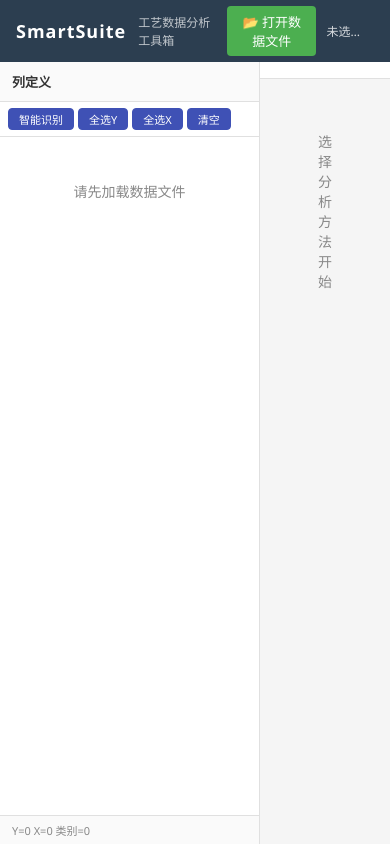
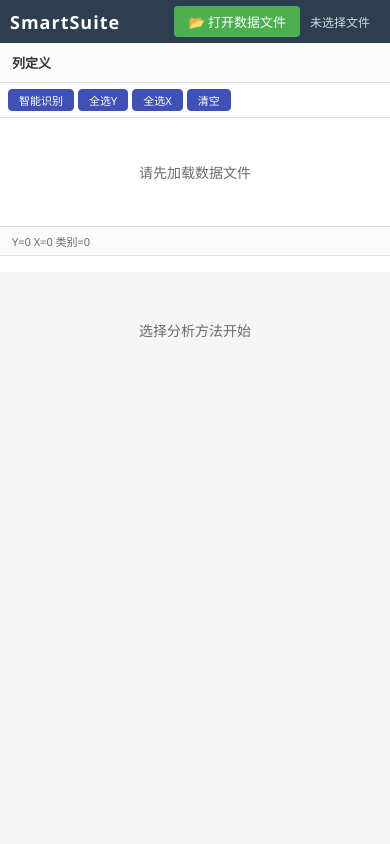
Before and after one commit to zgrwo/EngSmartSuite, a Flask app: page / in a window 390 px wide. Run offline with Flask 3, Linux system fonts and the light colour scheme; some libraries are stand-ins or nearby versions.

Commit message:
fix(web): 修复视觉检查全部布局问题（响应式/标签/对比度/toast 等）
对应 logs/reports/web-ui-visual-check-2026-09-19.md 全部 10 项：
- 高：≤900px 三栏改纵向堆叠、≤600px 头部精简，任务区/结果区可滚动可达
- 中：VIF 阈值任务级标签；参数标签回退 PARAM_META.label（random_state 等）
- 低：弱对比度 #888/#999 → #6b6b6b；favicon.svg；原生 alert → 页内 toast；
  DOE 因子占位符精简；运行按钮 sticky；DOE alpha 仅 CCD 显示

```diff
--- a/src/smartsuite/web/static/app.js
+++ b/src/smartsuite/web/static/app.js
@@ -3,6 +3,17 @@ let columnData = [];
 let selectedY = new Set(), selectedX = new Set(), selectedCat = new Set();
 let csrfToken = '';
 const escHtml = (s) => String(s).replace(/&/g,'&amp;').replace(/</g,'&lt;').replace(/>/g,'&gt;').replace(/"/g,'&quot;').replace(/'/g,'&#39;');
+
+// 页内提示（替代原生 alert；3.2s 自动消失，无 DOM 时回退 alert）
+let _toastTimer = null;
+function showToast(msg) {
+  const el = document.getElementById('toast');
+  if (!el) { alert(msg); return; }
+  el.textContent = msg;
+  el.classList.add('show');
+  clearTimeout(_toastTimer);
+  _toastTimer = setTimeout(() => el.classList.remove('show'), 3200);
+}
 // 审查 2026-09-16 B-5：表格数值展示——固定 toFixed(4) 会把微尺度值（<5e-5）整列显示为
 // 0.0000（抵消引擎 round_for_display）；微尺度改用 4 位有效数字科学计数，常规量级行为不变
 function fmtCellNum(v) {
@@ -52,7 +63,7 @@ document.getElementById('file-input').addEventListener('change', async e => {
   document.getElementById('shape').textContent = '上传中...';
   // 审查 2026-08-19 M3：前端预检 50MB，避免 413 HTML 响应导致"网络错误"误报
   if (f.size > 50 * 1024 * 1024) {
-    alert('文件超过 50MB 限制，请减少数据量后重试');
+    showToast('文件超过 50MB 限制，请减少数据量后重试');
     document.getElementById('filename').textContent = '未选择文件';
     document.getElementById('shape').textContent = '';
     e.target.value = '';
@@ -64,7 +75,7 @@ document.getElementById('file-input').addEventListener('change', async e => {
     let d = {};
     try { d = await r.json(); } catch(err) { /* 非 JSON 响应（如 413 HTML） */ }
     if (!r.ok) {
-      alert('上传失败: ' + (d.error || (r.status === 413 ? '文件超过 50MB 限制' : '未知错误')));
+      showToast('上传失败: ' + (d.error || (r.status === 413 ? '文件超过 50MB 限制' : '未知错误')));
       document.getElementById('filename').textContent = '未选择文件';
       document.getElementById('shape').textContent = '';
       return;
@@ -77,7 +88,7 @@ document.getElementById('file-input').addEventListener('change', async e => {
       showParams(_pendingTask);
     }
   } catch(err) {
-    alert('上传失败: 网络错误或服务器不可达');
+    showToast('上传失败: 网络错误或服务器不可达');
     document.getElementById('filename').textContent = '未选择文件';
     document.getElementById('shape').textContent = '';
   }
@@ -358,6 +369,7 @@ const PARAM_LABELS = {
   target_power: '目标功效', l1_ratio: 'L1 比率 (ElasticNet)',
   current_n: '当前样本量 n (achieved 模式)', n_groups: '组数 k (anova)', p0: '基准比例 (proportion)', p1: '目标比例 (proportion)',
   fit: '拟合类型', show_ci: '显示置信带', threshold: '分类阈值',
+  'threshold@vif': 'VIF 阈值',
   factors: '因子定义', replicates: '重复次数', randomize: '随机化',
   seed: '随机种子', center_points: '中心点重复数', n_runs: '运行数',
   'method@doe_design': '设计方法', 'alpha@doe_design': 'CCD 轴向距离 α',
@@ -395,8 +407,8 @@ const INVERSE_PREFIXES = {
 // ── DOE 因子编辑器（每个因子单独一行：因子名 + 水平）──
 function factorRowHtml(name = '', levels = '') {
   return `<div class="factor-row">
-    <input class="factor-name" placeholder="因子名（如 料温）" value="${escHtml(name)}">
-    <input class="factor-levels" placeholder="水平（逗号分隔，如 180,200,220）" value="${escHtml(levels)}">
+    <input class="factor-name" placeholder="因子名" value="${escHtml(name)}">
+    <input class="factor-levels" placeholder="水平(逗号分隔)" value="${escHtml(levels)}">
     <button type="button" onclick="removeFactorRow(this)" class="btn-sm" title="删除">✕</button>
   </div>`;
 }
@@ -579,7 +591,8 @@ function buildParamInput(k, v, task) {
   if (task === 'inverse_solve' && INVERSE_ROLE_KEYS.includes(k)) return buildColumnChecks(k, task);
   // 支持 task.key 格式的覆盖查找（如 power_analysis.mode vs box_chart.mode）
   const meta = PARAM_META[k + '@' + task] || PARAM_META[k];
-  const label = PARAM_LABELS[k + '@' + task] || PARAM_LABELS[k] || k;
+  // 标签优先级：任务覆盖 > 通用标签 > PARAM_META.label（如 random_state）> 键名
+  const label = PARAM_LABELS[k + '@' + task] || PARAM_LABELS[k] || meta?.label || k;
   const hint = PARAM_HINTS[k];
   const id = `param_${k}`;
 
@@ -587,7 +600,7 @@ function buildParamInput(k, v, task) {
     const opts = meta.options.map(([val, text]) =>
       `<option value="${val}" ${String(v) === val ? 'selected' : ''}>${text}</option>`
     ).join('');
-    return `<div class="param-item">
+    return `<div class="param-item" id="param-item_${k}">
       <label class="param-label" for="${id}">${label}</label>
       <select id="${id}" class="param-select">${opts}</select>
     </div>`;
@@ -597,7 +610,7 @@ function buildParamInput(k, v, task) {
     const opts = columnData.map(c =>
       `<option value="${escHtml(c.name)}" ${String(v) === c.name ? 'selected' : ''}>${escHtml(c.name)}</option>`
     ).join('');
-    return `<div class="param-item">
+    return `<div class="param-item" id="param-item_${k}">
       <label class="param-label" for="${id}">${label}</label>
       <select id="${id}" class="param-select"><option value="">— 自动 —</option>${opts}</select>
     </div>`;
@@ -607,7 +620,7 @@ function buildParamInput(k, v, task) {
   let inputType = 'text';
   let step = '';
   if (typeof v === 'number') { inputType = 'number'; step = v < 1 ? '0.01' : '1'; }
-  return `<div class="param-item">
+  return `<div class="param-item" id="param-item_${k}">
     <label class="param-label" for="${id}">${label}</label>
     ${hint ? `<div class="param-hint">${hint}</div>` : ''}
     <input type="${inputType}" id="${id}" value="${v}" step="${step}"
@@ -623,6 +636,16 @@ function showParams(task) {
   panel.style.display = 'block';
   body.innerHTML = Object.entries(cfg).map(([k, v]) => buildParamInput(k, v, task)).join('')
     + `<button onclick="executeAnalysis()" class="btn-run">▶ 运行分析</button>`;
+  if (task === 'doe_design') {
+    // CCD 轴向距离 α 仅中心复合设计使用（引擎只在 ccd 分支读取），按设计方法联动显隐
+    const methodEl = document.getElementById('param_method');
+    const alphaItem = document.getElementById('param-item_alpha');
+    const syncAlpha = () => {
+      if (alphaItem) alphaItem.style.display = (methodEl && methodEl.value === 'ccd') ? '' : 'none';
+    };
+    if (methodEl) methodEl.addEventListener('change', syncAlpha);
+    syncAlpha();
+  }
   if (task === 'inverse_solve') {
     // 列角色勾选变化 → 重建请求行编辑器（保留已填数值）
     INVERSE_ROLE_KEYS.forEach(k => {
@@ -708,7 +731,7 @@ async function runAnalysis(task) {
     'inverse_solve',
   ]);
   if (!_noTargetNeeded.has(task) && !selectedY.size) {
-    alert('请至少选择一个 Y 列'); return;
+    showToast('请至少选择一个 Y 列'); return;
   }
   // 仅需 Y 列即可运行的任务（无需选择 X 列）
   const _yOnlyTasks = new Set([
@@ -725,7 +748,7 @@ async function runAnalysis(task) {
     'spc_xbar', 'spc_attribute', 'normality_check', 'anomaly_detect',
   ]);
   if (!_yOnlyTasks.has(task) && !_xOptionalTasks.has(task) && !selectedX.size) {
-    alert('请至少选择一个 X 列'); return;
+    showToast('请至少选择一个 X 列'); return;
   }
   // 有参数配置 → 第一步: 显示参数面板, 等待用户编辑后点"运行"
   if (TASK_PARAMS[task]) {
--- a/src/smartsuite/web/static/style.css
+++ b/src/smartsuite/web/static/style.css
@@ -1,7 +1,7 @@
 /* SmartSuite Web UI — jamovi-inspired design */
 :root {
   --bg: #f5f5f5; --panel: #fff; --border: #e0e0e0;
-  --text: #333; --muted: #888; --accent: #3f51b5;
+  --text: #333; --muted: #6b6b6b; --accent: #3f51b5;
   --header-bg: #2c3e50; --header-text: #fff;
   --ok: #2e7d32; --err: #c62828; --warn: #e65100;
 }
@@ -16,7 +16,7 @@ header .logo { font-size: 18px; font-weight: 700; letter-spacing: 1px; }
 header .subtitle { font-size: 12px; opacity: 0.7; }
 .header-right { margin-left: auto; display: flex; align-items: center; gap: 10px; }
 #btn-upload { background: #4caf50; color: #fff; border: none; padding: 6px 14px;
-  border-radius: 4px; cursor: pointer; font-size: 13px; font-family: inherit; }
+  border-radius: 4px; cursor: pointer; font-size: 13px; font-family: inherit; white-space: nowrap; }
 #btn-upload:hover { background: #43a047; }
 .filename { font-size: 12px; opacity: 0.8; max-width: 200px; overflow: hidden; text-overflow: ellipsis; white-space: nowrap; }
 .shape { font-size: 11px; opacity: 0.6; }
@@ -52,7 +52,7 @@ header .subtitle { font-size: 12px; opacity: 0.7; }
 .wf-title { font-size: 12px; font-weight: 700; color: #555; margin-bottom: 2px; }
 .wf-buttons { display: flex; gap: 4px; flex-wrap: wrap; }
 .btn-analysis { padding: 5px 12px; border: 1px solid #ccc; border-radius: 4px;
-  background: #fff; cursor: pointer; font-size: 12px; font-family: inherit; }
+  background: #fff; cursor: pointer; font-size: 12px; font-family: inherit; white-space: nowrap; }
 .btn-analysis:hover { background: #e8eaf6; border-color: var(--accent); }
 
 /* Results */
@@ -97,7 +97,7 @@ table tr:hover td { background: #f0f4ff; }
 .param-body { padding: 8px 10px; }
 .param-item { margin-bottom: 10px; }
 .param-label { display: block; font-size: 13px; font-weight: 600; color: #444; margin-bottom: 4px; }
-.param-hint { font-size: 11px; color: #999; margin-bottom: 3px; }
+.param-hint { font-size: 11px; color: #6b6b6b; margin-bottom: 3px; }
 .param-input {
   width: 100%; padding: 6px 8px; border: 1px solid #ccc; border-radius: 4px;
   font-size: 13px; font-family: inherit; background: #fff;
@@ -142,6 +142,8 @@ table tr:hover td { background: #f0f4ff; }
 .btn-run {
   margin-top: 10px; width: 100%; padding: 8px; background: #2171b5; color: #fff;
   border: none; border-radius: 4px; font-size: 14px; font-family: inherit; cursor: pointer;
+  /* 长参数表单（inverse_solve 等）滚动时按钮常驻面板底部 */
+  position: sticky; bottom: 0; z-index: 2; box-shadow: 0 -2px 8px rgba(0, 0, 0, 0.08);
 }
 .btn-run:hover { background: #1a5a9a; }
 
@@ -160,3 +162,29 @@ table tr:hover td { background: #f0f4ff; }
 .btn-sm { font-size: 11px; padding: 2px 10px; border-radius: 4px; border: 1px solid var(--accent);
   background: var(--accent); color: #fff; cursor: pointer; }
 .btn-sm:hover { opacity: 0.85; }
+
+/* Toast：替代原生 alert 的页内提示 */
+.toast { position: fixed; top: 56px; left: 50%; transform: translateX(-50%);
+  z-index: 100; max-width: min(90vw, 480px);
+  background: var(--err); color: #fff; padding: 8px 16px; border-radius: 4px;
+  font-size: 13px; box-shadow: 0 2px 10px rgba(0, 0, 0, 0.25);
+  opacity: 0; visibility: hidden; transition: opacity 0.2s, visibility 0.2s; }
+.toast.show { opacity: 1; visibility: visible; }
+
+/* ── 窄屏（≤900px）：三栏改纵向堆叠，整页可滚动 ── */
+@media (max-width: 900px) {
+  .main { flex-direction: column; overflow-y: auto; }
+  #left-panel { width: 100%; max-height: 45vh; flex-shrink: 0;
+    border-right: none; border-bottom: 1px solid var(--border); }
+  #center-panel { flex: none; overflow: visible; }
+  .workflow { border-bottom: none; }
+  .results { flex: none; overflow: visible; }
+}
+
+/* ── 手机（≤600px）：头部精简，上传按钮与任务按钮不折字 ── */
+@media (max-width: 600px) {
+  header { flex-wrap: wrap; gap: 6px; row-gap: 4px; padding: 6px 10px; }
+  header .subtitle { display: none; }
+  .filename { max-width: 120px; }
+  .results { padding: 8px; }
+}
--- a/src/smartsuite/web/templates/index.html
+++ b/src/smartsuite/web/templates/index.html
@@ -4,6 +4,7 @@
 <meta charset="UTF-8">
 <meta name="viewport" content="width=device-width, initial-scale=1.0">
 <title>SmartSuite — 工艺数据分析工具箱</title>
+<link rel="icon" type="image/svg+xml" href="/static/favicon.svg">
 <link rel="stylesheet" href="/static/style.css">
 </head>
 <body>
@@ -58,6 +59,8 @@
   </main>
 </div>
 
-<script src="/static/app.js?v=8"></script>
+<div id="toast" class="toast" role="status" aria-live="polite"></div>
+
+<script src="/static/app.js?v=9"></script>
 </body>
 </html>
```
Also changed, not shown: src/smartsuite/web/static/favicon.svg (added).
